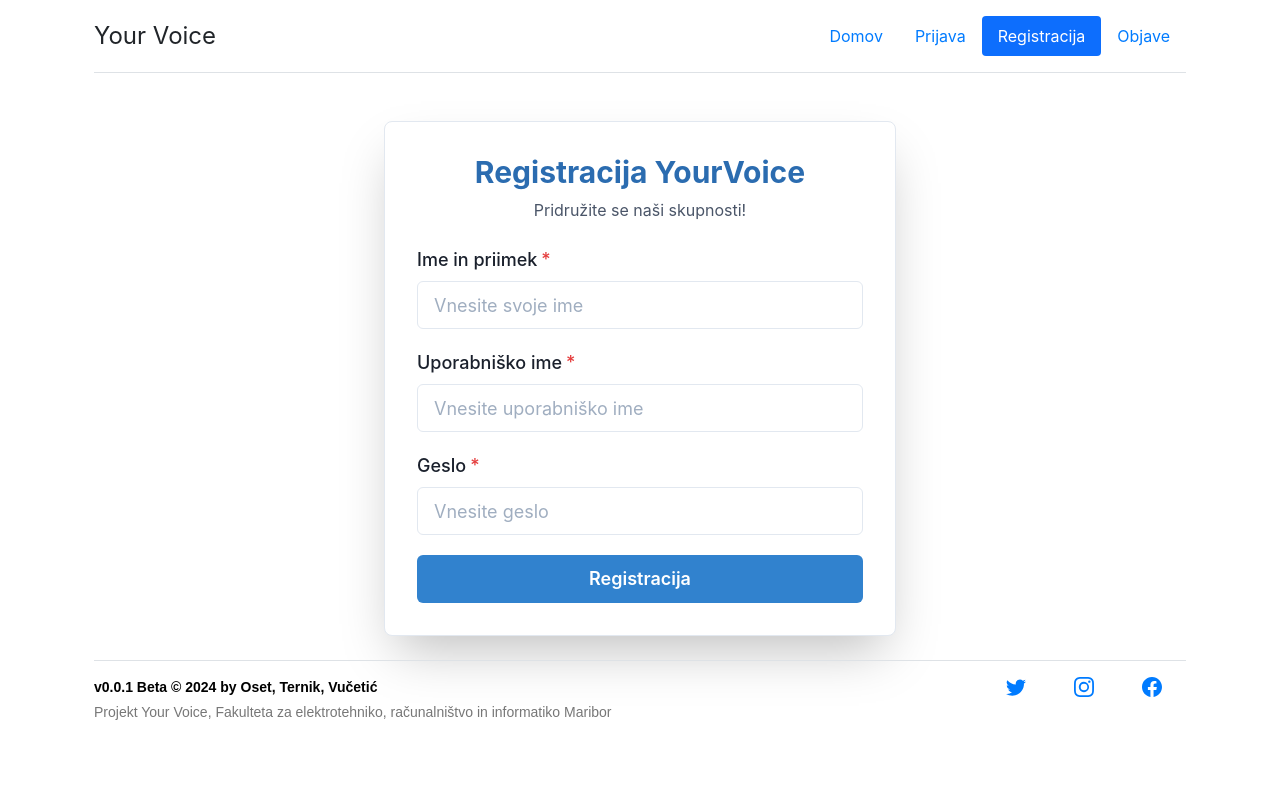
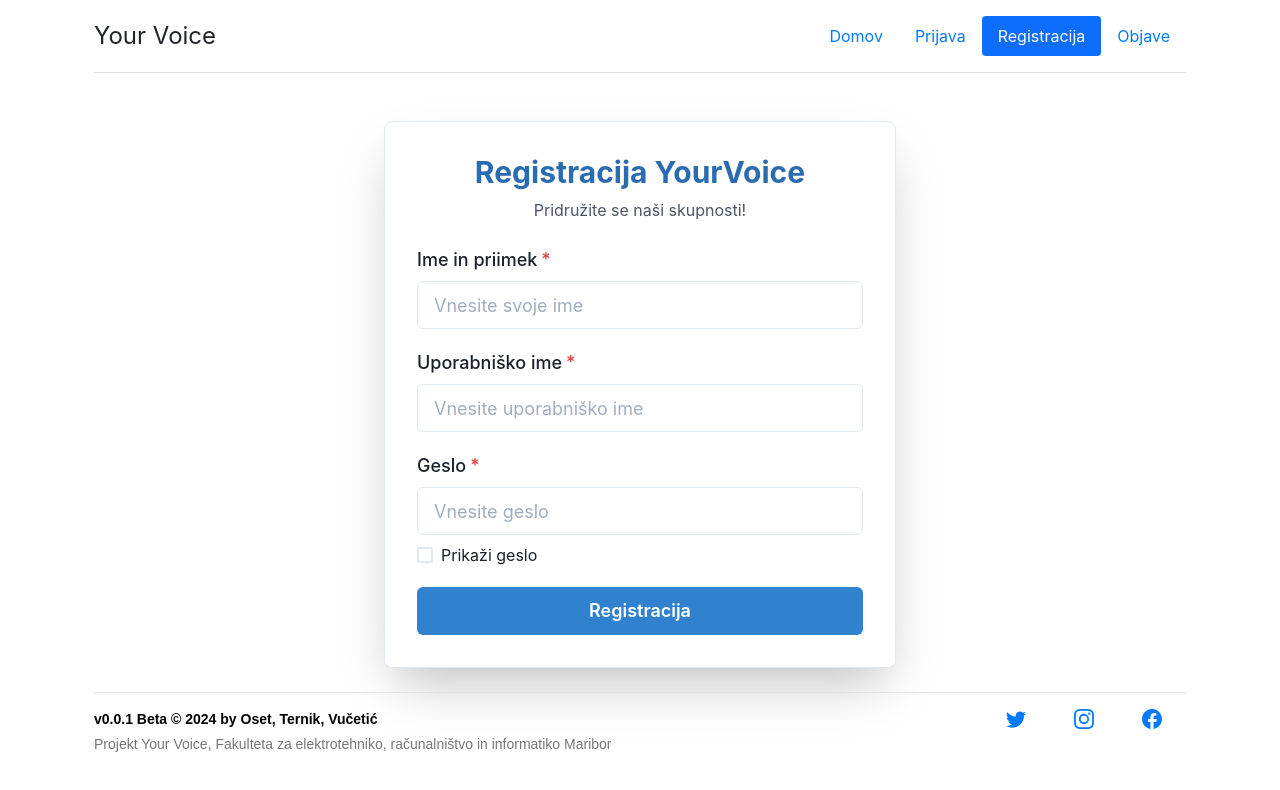
Before and after one commit to zakternik/YourVoice, a React (Create React App) app in the folder frontend/: page /register in a window 1280 px wide. Shown: the top 790 px of the page. Built offline with nearby package versions, Linux system fonts and the light colour scheme.

Commit message:
feat: add password value input display option for login and register

```diff
--- a/frontend/src/pages/Login.tsx
+++ b/frontend/src/pages/Login.tsx
@@ -11,6 +11,7 @@ import {
   Image,
   Heading,
   useToast,
+  Checkbox,
 } from '@chakra-ui/react';
 import { UserContext, UserContextType } from '../userContext';
 
@@ -18,6 +19,7 @@ const Login: React.FC = () => {
   const [username, setUsername] = useState<string>('');
   const [password, setPassword] = useState<string>('');
   const [error, setError] = useState<string>('');
+  const [showPassword, setShowPassword] = useState<boolean>(false);
 
   const userContext = useContext<UserContextType>(UserContext);
   const toast = useToast();
@@ -103,12 +105,19 @@ const Login: React.FC = () => {
           <FormControl id="password" isRequired>
             <FormLabel fontSize="lg">Geslo</FormLabel>
             <Input
-              type="password"
+              type={showPassword ? 'text' : 'password'}
               placeholder="Vnesite geslo"
               value={password}
               onChange={(e) => setPassword(e.target.value)}
               size="lg"
             />
+            <Checkbox
+              mt={2}
+              isChecked={showPassword}
+              onChange={() => setShowPassword(!showPassword)}
+            >
+              Prikaži geslo
+            </Checkbox>
           </FormControl>
 
           {error && (
--- a/frontend/src/pages/Register.tsx
+++ b/frontend/src/pages/Register.tsx
@@ -9,6 +9,7 @@ import {
   Text,
   Heading,
   useToast,
+  Checkbox, // Uvoz Checkbox
 } from '@chakra-ui/react';
 import { UserContext, UserContextType } from '../userContext';
 
@@ -17,6 +18,7 @@ const Register: React.FC = () => {
   const [password, setPassword] = useState<string>('');
   const [name, setName] = useState<string>('');
   const [error, setError] = useState<string>('');
+  const [showPassword, setShowPassword] = useState<boolean>(false); // Stan za prikaz gesla
 
   const userContext = useContext<UserContextType>(UserContext);
   const toast = useToast();
@@ -103,12 +105,19 @@ const Register: React.FC = () => {
           <FormControl id="password" isRequired>
             <FormLabel fontSize="lg">Geslo</FormLabel>
             <Input
-              type="password"
+              type={showPassword ? 'text' : 'password'} // Uporabi 'text' ali 'password' glede na stanje
               placeholder="Vnesite geslo"
               value={password}
               onChange={(e) => setPassword(e.target.value)}
               size="lg"
             />
+            <Checkbox
+              mt={2}
+              isChecked={showPassword}
+              onChange={() => setShowPassword(!showPassword)}
+            >
+              Prikaži geslo
+            </Checkbox>
           </FormControl>
 
           {error && (
```
